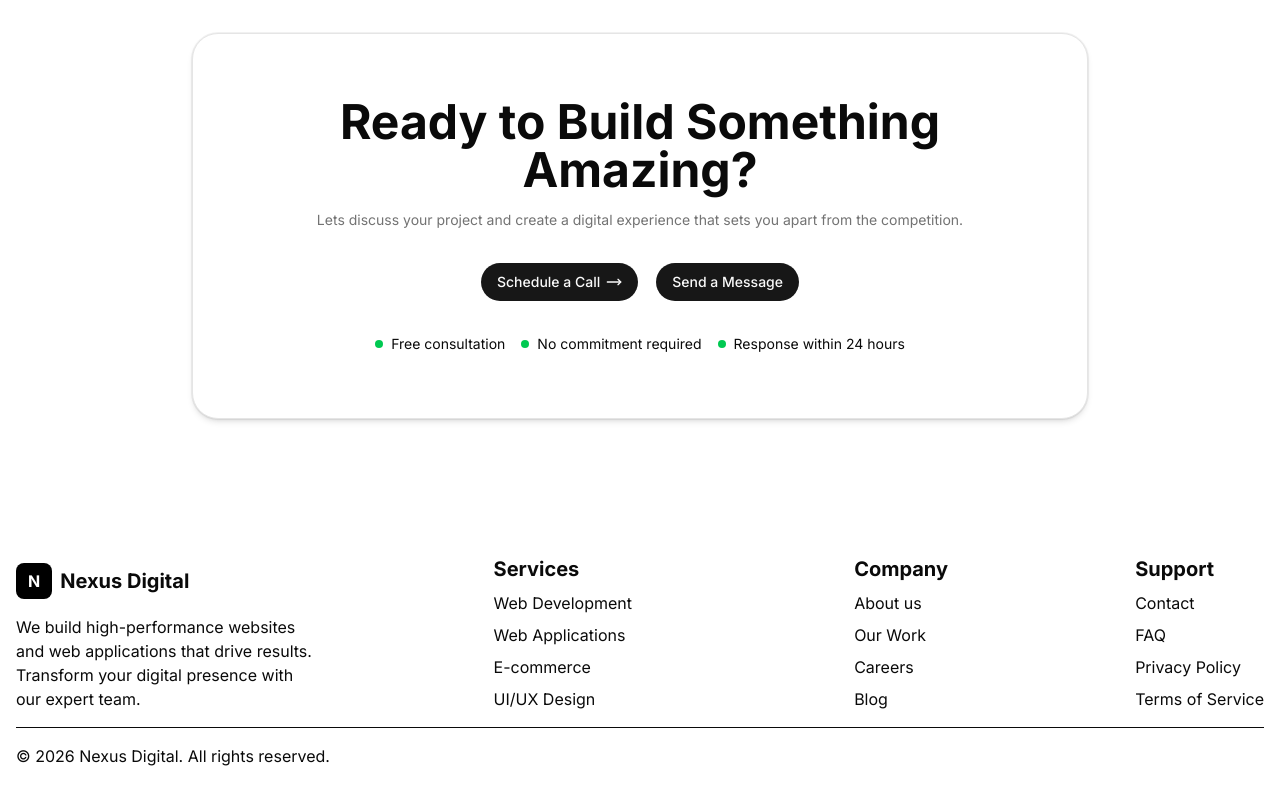
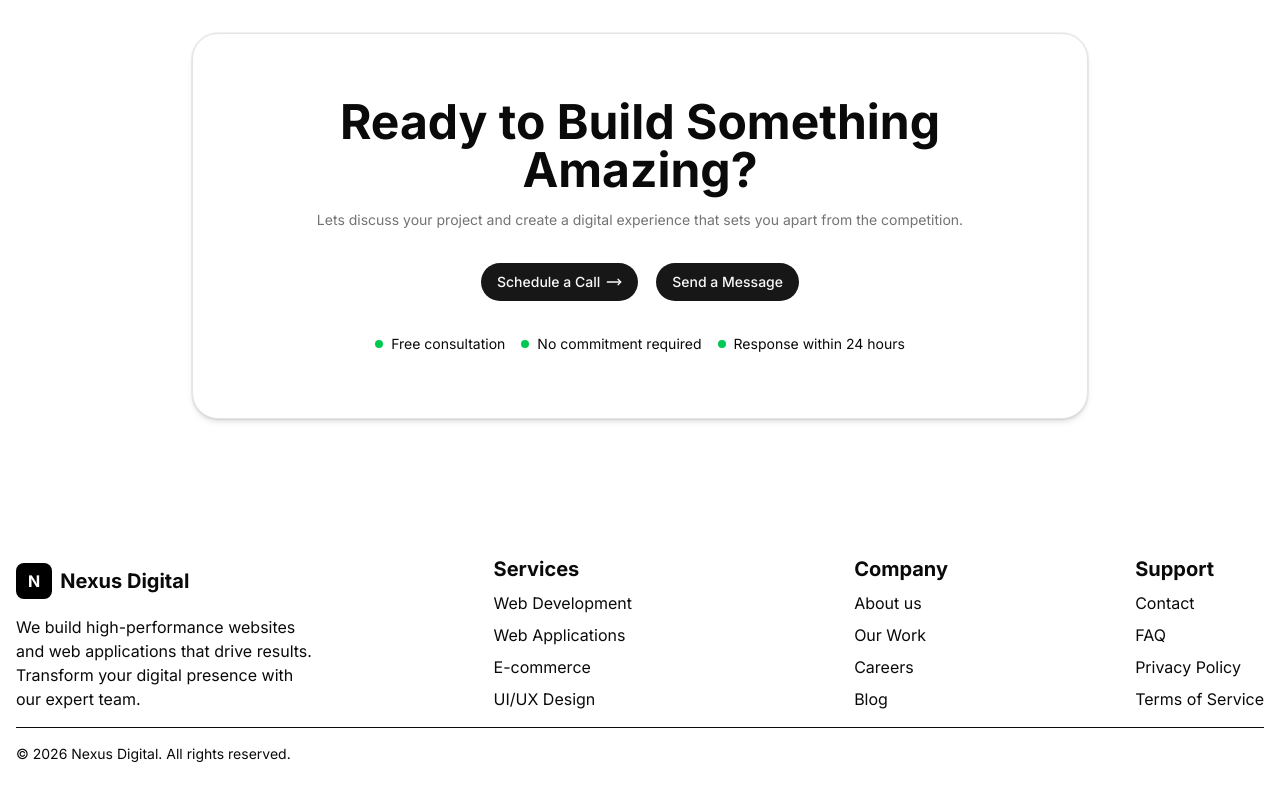
Before and after one commit to codewithpandu/nexus, a Next.js app: page / in a window 1280 px wide. Shown: the part 2922-3722 px from the top of the page. Built offline with nearby package versions, Linux system fonts and the light colour scheme.

Commit message:
fix: footer

```diff
--- a/src/components/Footer.tsx
+++ b/src/components/Footer.tsx
@@ -1,7 +1,7 @@
 export default function Footer() {
   return (
     <footer>
-      <div className="container max-w-7xl mx-auto w-full p-4 ">
+      <div className="container max-w-7xl mx-auto w-full p-4">
         <div className="grid gap-4 grid-cols-1 md:grid-cols-2 lg:grid-cols-4 lg:place-items-end pb-4">
           <div>
             <div className="inline-flex items-center gap-2">
@@ -97,7 +97,7 @@ export default function Footer() {
 
         <hr className="border-foreground" />
         <div className="py-4">
-          <p>© 2026 Nexus Digital. All rights reserved.</p>
+          <p className="text-sm">© 2026 Nexus Digital. All rights reserved.</p>
         </div>
       </div>
     </footer>
```
